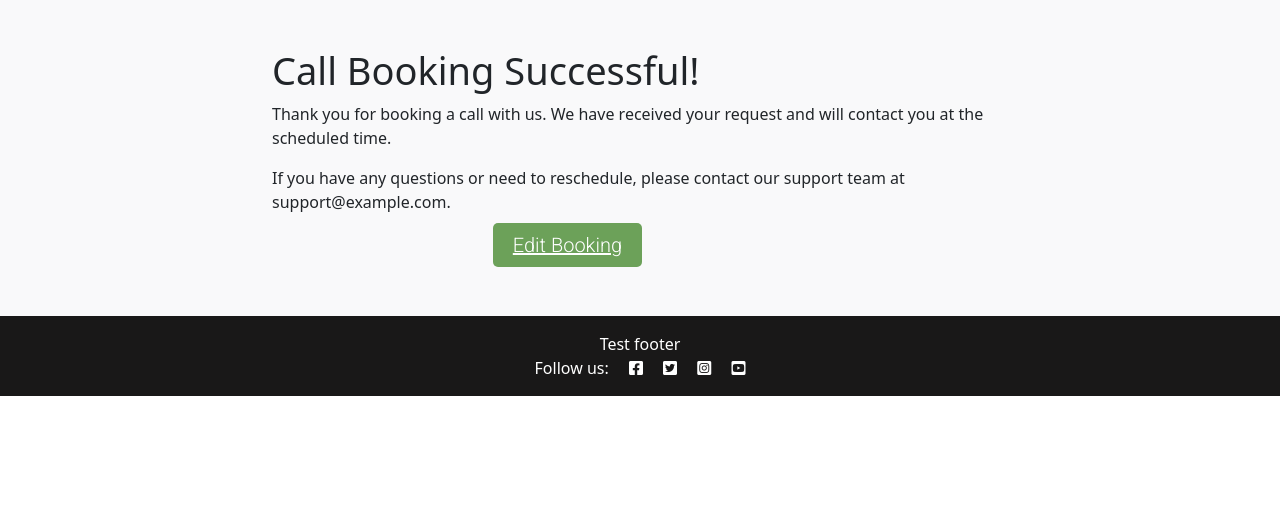
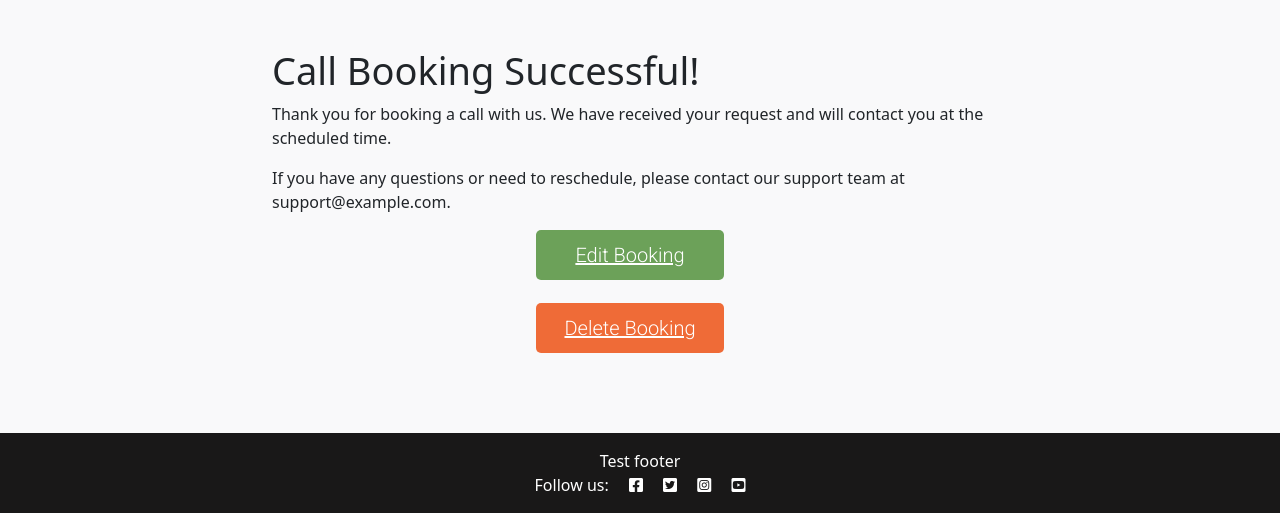
Before and after one commit to Julia-cloudname/marisol-2.0, a Django app: page /success_page/ in a window 1280 px wide. Shown: the part 529-1042 px from the top of the page. Before the commit the page ends 925 px from the top, so only its background shows below. Run offline with Django 3.2, Linux system fonts and the light colour scheme; some libraries are stand-ins or nearby versions.

Commit message:
Create delete booking page and buttons

```diff
--- a/blog/forms.py
+++ b/blog/forms.py
@@ -18,7 +18,8 @@ class CallBookingForm(forms.ModelForm):
         model = CallBooking
         fields = ['client_name', 'client_email', 'phone_number', 'details', 'call_date']
         widgets = {
-            'call_date': DateInput(),
+            'call_date': forms.DateInput(attrs={'type': 'date'}),
+            'call_time': forms.TimeInput(attrs={'type': 'time'}),
         }
 
     def __init__(self, *args, **kwargs):
--- a/blog/urls.py
+++ b/blog/urls.py
@@ -1,5 +1,5 @@
 from django.urls import path
-from .views import PostList, PostDetail, BookingView, SuccessView, UserProfileView, ChangeBookingView, EditBookingView
+from .views import PostList, PostDetail, BookingView, SuccessView, UserProfileView, ChangeBookingView, EditBookingView, DeleteBookingView
 
 urlpatterns = [
     path('', PostList.as_view(), name='index'),
@@ -8,4 +8,5 @@ urlpatterns = [
     path('success_page/', SuccessView.as_view(), name='success_page'),
     path('profile/', UserProfileView.as_view(), name='profile'),
     path('edit_booking/', EditBookingView.as_view(), name='edit_booking'),
+    path('delete_booking/', DeleteBookingView.as_view(), name='delete_booking'),
 ]
--- a/blog/views.py
+++ b/blog/views.py
@@ -100,7 +100,7 @@ class BookingView(View):
             call_time = request.POST['call_time']
             booking = booking_form.save(commit=False)
             booking.call_time = call_time
-            booking.user = request.user  # Set the user for the CallBooking instance
+            booking.user = request.user
             booking.save()
             return redirect(reverse('success_page'))
 
@@ -130,7 +130,7 @@ class BookingView(View):
 
 class SuccessView(View):
     def get(self, request, *args, **kwargs):
-        return render(request, 'success_page.html')
+        return render(request, 'booking/success_page.html')
 
 
 class UserProfileView(View):
@@ -193,6 +193,9 @@ class EditBookingView(LoginRequiredMixin, View):
             booking.save()
             return redirect('success_page')
 
+        print("Form is valid:", booking_form.is_valid())
+        print("Errors:", booking_form.errors)
+
         available_time_slots = [
             ('09:00', '10:00 AM'),
             ('10:00', '11:00 AM'),
@@ -215,3 +218,18 @@ class EditBookingView(LoginRequiredMixin, View):
                 "available_time_slots": available_time_slots,
             }
         )
+
+class DeleteBookingView(LoginRequiredMixin, View):
+    def get(self, request, *args, **kwargs):
+        try:
+            last_booking = CallBooking.objects.filter(user=request.user).latest('call_date', 'call_time')
+        except CallBooking.DoesNotExist:
+            last_booking = None
+
+        return render(
+            request,
+            'booking/delete_booking.html',
+            {
+                "last_booking": last_booking,
+            }
+        )
--- a/marisol/urls.py
+++ b/marisol/urls.py
@@ -1,6 +1,6 @@
 from django.contrib import admin
 from django.urls import path, include
-from blog.views import PostList, PostDetail, BookingView, SuccessView, UserProfileView, EditBookingView
+from blog.views import PostList, PostDetail, BookingView, SuccessView, UserProfileView, EditBookingView, DeleteBookingView
 from allauth.account.views import LogoutView
 
 urlpatterns = [
@@ -13,4 +13,5 @@ urlpatterns = [
     path("accounts/", include("allauth.urls")),
     path('accounts/logout/', LogoutView.as_view(), name='account_logout'),
     path('edit_booking/', EditBookingView.as_view(), name='edit_booking'),
+    path('delete_booking/', DeleteBookingView.as_view(), name='delete_booking'),
 ]
--- a/static/css/style.css
+++ b/static/css/style.css
@@ -82,6 +82,35 @@
     margin-right: 30%;
 }
 
+.delete_booking_button {
+    text-align: center;
+    margin-bottom: 5%;
+    font-size: 20px;
+    font-family: "Roboto", sans-serif;
+    background-color: #ef6b37;
+    color: white;
+    border: none;
+    padding: 10px 20px;
+    border-radius: 5px;
+    cursor: pointer;
+    transition: background-color 0.3s ease-in-out;
+    margin-left: 30%;
+    margin-right: 30%;
+}
+
+#first_button,
+#second_button {
+    display: grid;
+    margin-right: 20px;
+}
+
+#confirmation {
+    margin-top: 0;
+    margin-bottom: 3rem;
+    text-align: center;
+}
+
+/* Style footer */
 .footer {
     padding: 20px;
     background-color: rgb(25, 24, 24);
--- a/templates/booking/booking.html
+++ b/templates/booking/booking.html
@@ -12,10 +12,10 @@
             <label for="id_call_time">Select a time:</label>
             <select id="id_call_time" name="call_time">
                 {% for time_slot in available_time_slots %}
-                    <option value="{{ time_slot.0 }}" {% if not time_slot.1 %}disabled{% endif %}>{{ time_slot.0 }} - {{ time_slot.1 }}</option>
+                    <option value="{{ time_slot.0 }}">{{ time_slot.0 }} - {{ time_slot.1 }}</option>
                 {% endfor %}
             </select>
-            <button type="submit">Submit</button>
+            <button type="submit">Submit booking</button>
         </form>
         {% else %}
         <p>Please, sign up for booking call</p>
--- a/templates/success_page.html
+++ b/templates/booking/success_page.html
@@ -10,7 +10,10 @@
                 time.</p>
             <p>If you have any questions or need to reschedule, please contact our support team at support@example.com.
             </p>
-            <a class="change_booking_button" href="{% url 'edit_booking' %}">Edit Booking</a>
+            <div class="col-lg-8 col-md-10 mx-auto">
+                <span id="first_button"><a class="change_booking_button" href="{% url 'edit_booking' %}">Edit Booking</a></span>
+                <span id="second_button"><a class="delete_booking_button" href="{% url 'delete_booking' %}">Delete Booking</a></span>
+            </div>
         </div>
     </div>
 </div>
--- a/templates/profile.html
+++ b/templates/profile.html
@@ -56,6 +56,7 @@
                     </div>
                     {% if last_booking %}
                     <a class="change_booking_button" href="{% url 'edit_booking' %}">Edit Booking</a>
+                    <a class="delete_booking_button" href="{% url 'delete_booking' %}">Delete Booking</a>
                     {% endif %}
 
                 </div>
```
Also changed, not shown: templates/booking/delete_booking.html (added, +14 -0 lines), templates/booking/success_delete_page.html (added, +18 -0 lines).
